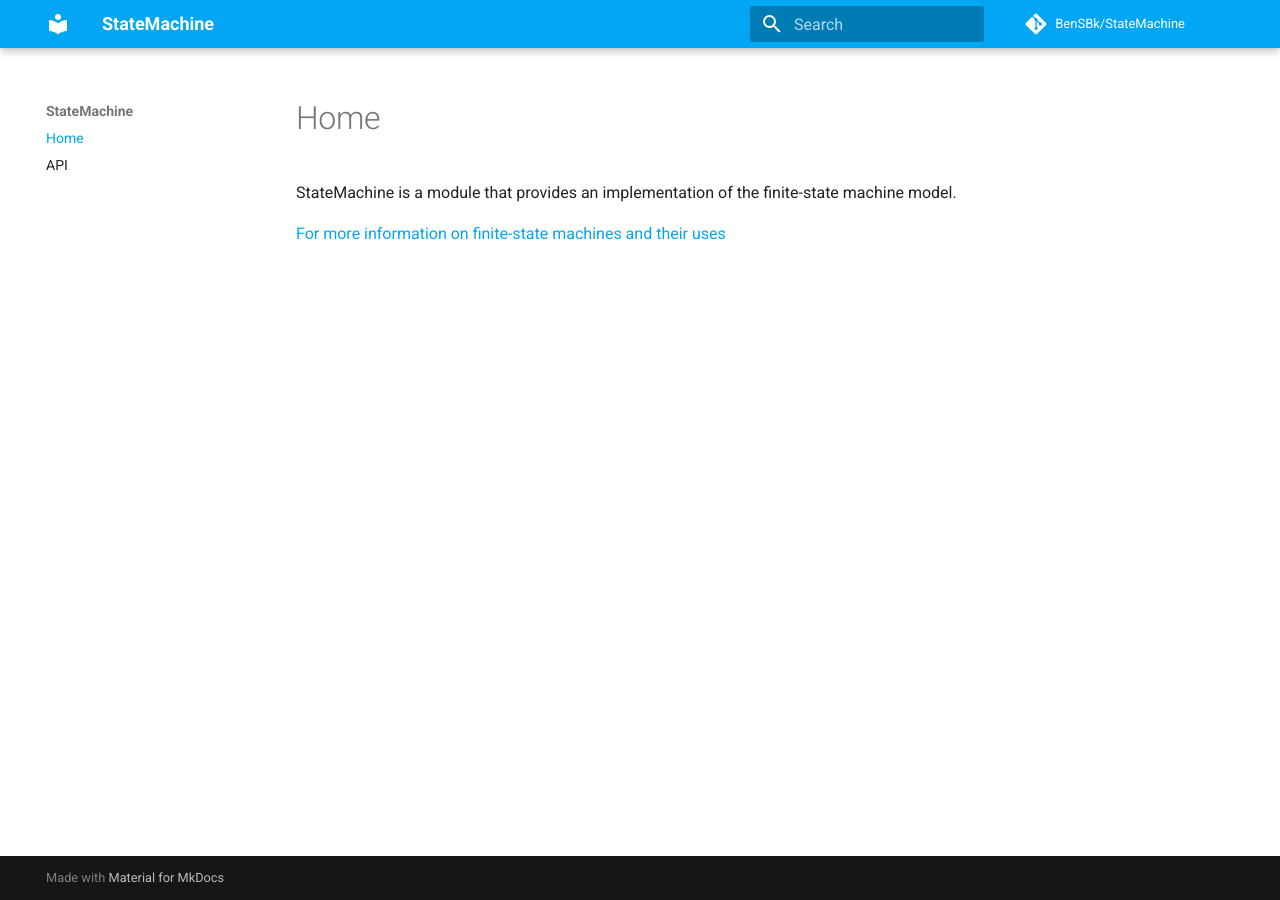
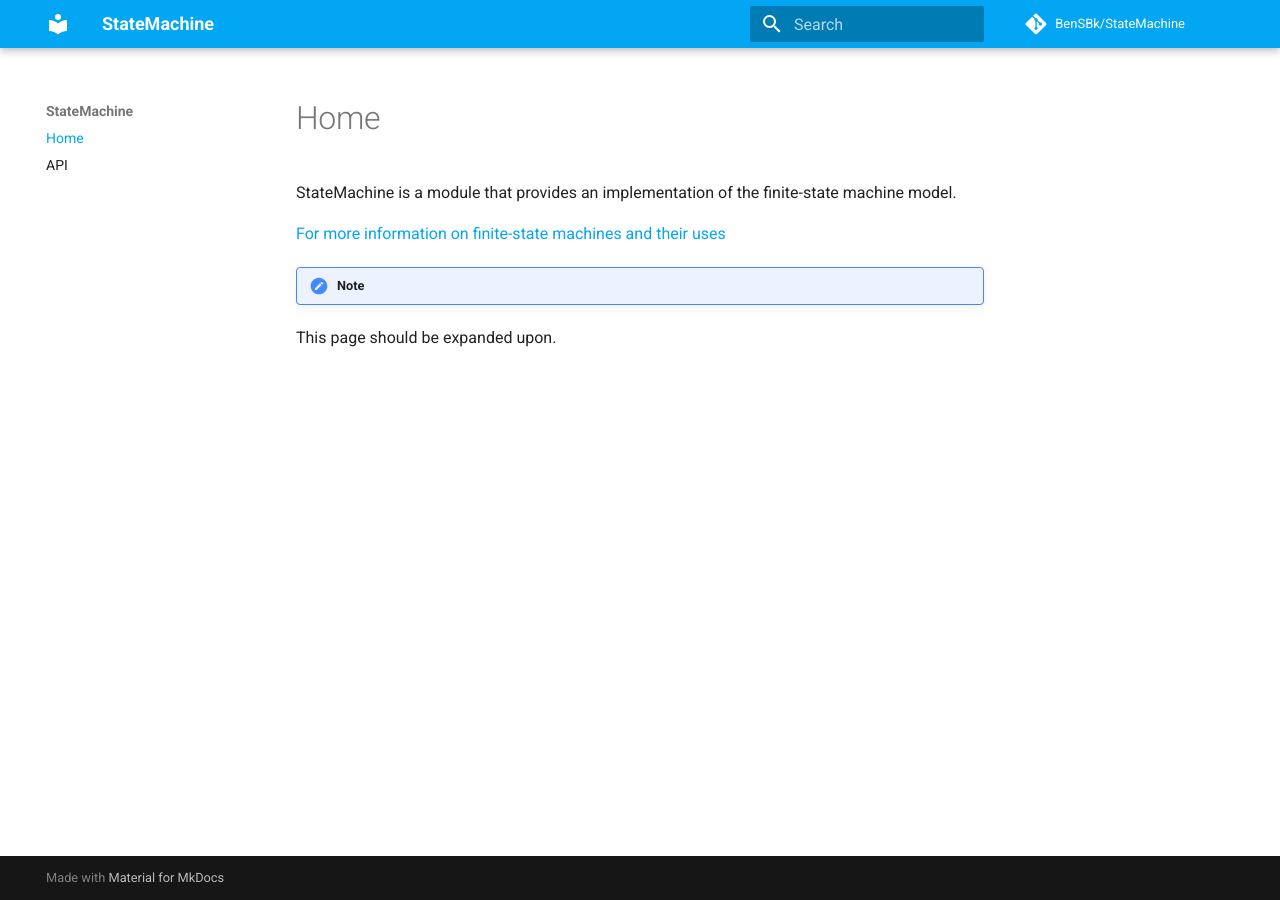
Before and after one commit to sheepish12/StateMachine, an MkDocs documentation site: the page built from docs/index.md, in a window 1280 px wide. Built offline with MkDocs 1.6.1 and Material for MkDocs 9.7.7, drawn with Linux system fonts in a browser that asks for light colours; comment, search, counter and statistics services are not loaded.

Commit message:
Update index.md

```diff
--- a/docs/index.md
+++ b/docs/index.md
@@ -1,3 +1,6 @@
 StateMachine is a module that provides an implementation of the finite-state machine model.
 
 <a href="https://en.wikipedia.org/wiki/Finite-state_machine">For more information on finite-state machines and their uses</a>
+
+!!! note
+  This page should be expanded upon.
```
